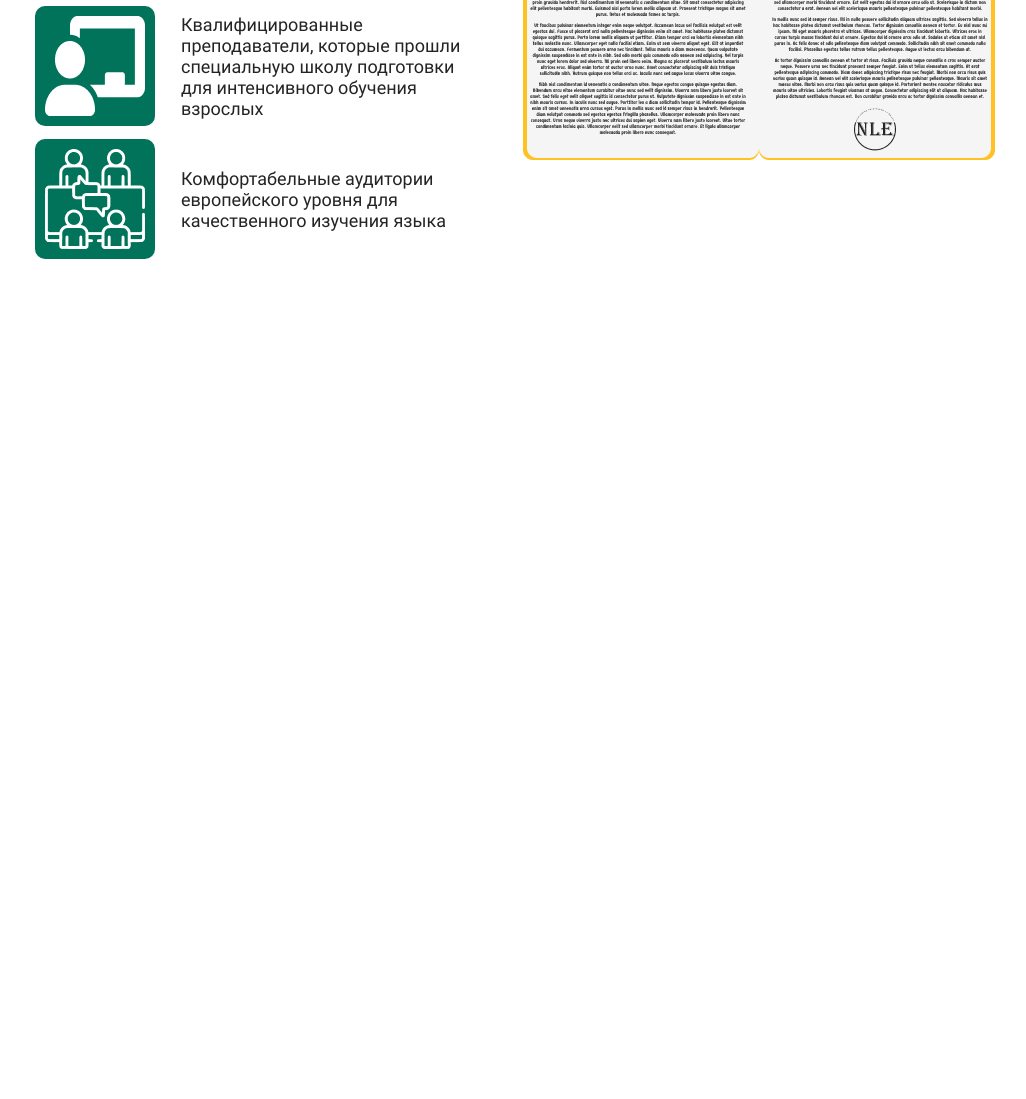
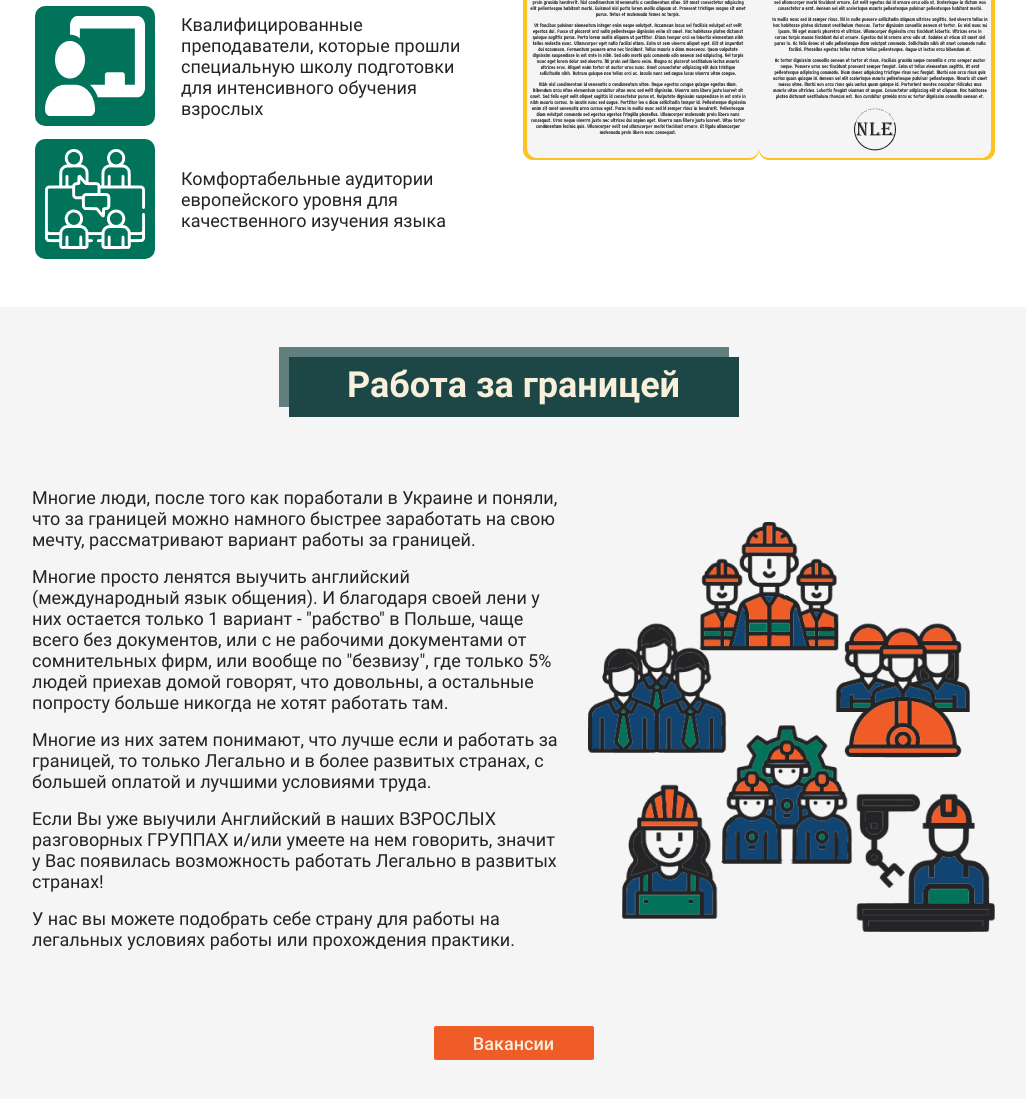
Before and after one commit to BusinessMeme/NLE, a website: page src/index.html in a window 1280 px wide. Shown: the part 2314-3413 px from the top of the page, without its empty margins (135-1161 px from the left). Before the commit the page ends 2621 px from the top, so only its background shows below. Drawn offline with nearby package versions, Linux system fonts and the light colour scheme.

Commit message:
work block

```diff
--- a/src/index.html
+++ b/src/index.html
@@ -427,6 +427,33 @@
         </div>
     </section>
 
+    <section class="work">
+        <div class="container">
+            <h2 class="title">Работа за границей</h2>
+            <div class="work__wrapper">
+                <div class="work__descr">
+                    <p>
+                        Многие люди, после того как поработали в Украине и поняли, что за границей можно намного быстрее заработать на свою мечту, рассматривают вариант работы за границей.
+                    </p>
+                    <p>
+                        Многие просто ленятся выучить английский (международный язык общения). И благодаря своей лени у них остается только 1 вариант - "рабство" в Польше, чаще всего без документов, или с не рабочими документами от сомнительных фирм, или вообще по "безвизу", где только 5% людей приехав домой говорят, что довольны, а остальные попросту больше никогда не хотят работать там.
+                    </p>
+                    <p>
+                        Многие из них затем понимают, что лучше если и работать за границей, то только Легально и в более развитых странах, с большей оплатой и лучшими условиями труда.
+                    </p>
+                    <p>
+                        Если Вы уже выучили Английский в наших ВЗРОСЛЫХ разговорных ГРУППАХ  и/или умеете на нем говорить, значит у Вас появилась возможность работать Легально в развитых странах!
+                    </p>
+                    <p>
+                        У нас вы можете подобрать себе страну для работы на легальных условиях работы или прохождения практики.
+                    </p>
+                </div>
+                <img src="img/workers.png" alt="workers" class="work__img">
+            </div>
+            <button class="button button_work">Вакансии</button>
+        </div>
+    </section>
+
     <script type="text/javascript" src="https://code.jquery.com/jquery-1.11.0.min.js"></script>
     <script type="text/javascript" src="https://code.jquery.com/jquery-migrate-1.2.1.min.js"></script>
     <script src="js/script.js"></script>
--- a/src/js/script.js
+++ b/src/js/script.js
@@ -20,7 +20,7 @@ document.addEventListener('click', function(event) {
     let target = event.target;
     if (target.tagName != 'BUTTON') return;
 
-    if (target.className != 'button button_transparent') {
+    if (target.className != 'button button_transparent' && target.className != 'button button_work') {
         let coursesItem = target.parentNode.parentNode;
         let coursesDetails = coursesItem.querySelector('.courses-item__details');
         let coursesContent = coursesItem.querySelector('.courses-item__content');
--- /dev/null
+++ b/src/sass/blocks/_work.scss
@@ -0,0 +1,23 @@
+.work {
+    background-color: $grey;
+    .container {
+        padding: 50px 30px 45px 47px;
+    }
+    &__wrapper {
+        margin-top: 70px;
+        display: flex;
+        justify-content: space-between;
+        align-items: center;
+    }
+    &__descr {
+        max-width: 526px;
+        font-weight: 400;
+        font-size: 18px;
+        line-height: 21px;
+        color: $black;
+    }
+    .button {
+        margin: 0 auto;
+        margin-top: 60px;
+    }
+}
--- a/src/sass/style.scss
+++ b/src/sass/style.scss
@@ -2,7 +2,7 @@
 header {
     font-family: 'Alegreya';
 }
-nav, .intro, .courses, .advantages {
+nav, .intro, .courses, .advantages, .work {
     font-family: 'Roboto';
 }
 a {
@@ -22,3 +22,4 @@ a {
 @import 'blocks/courses';
 @import 'blocks/buttons';
 @import 'blocks/advantages';
+@import 'blocks/work';
```
Also changed, not shown: src/css/style.min.css, src/img/workers.png (added).
